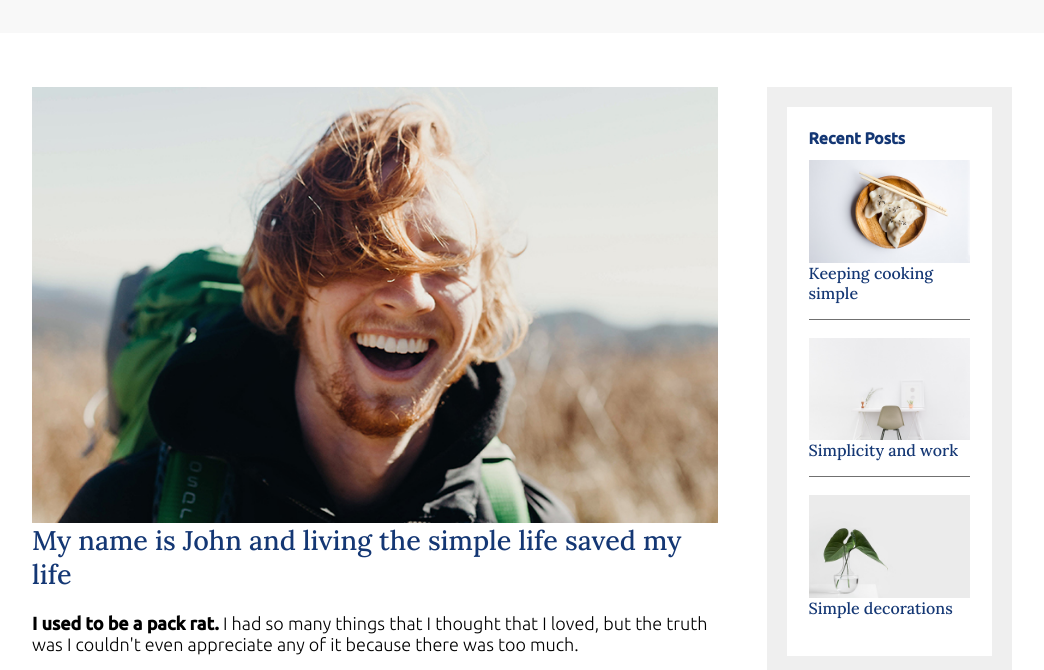
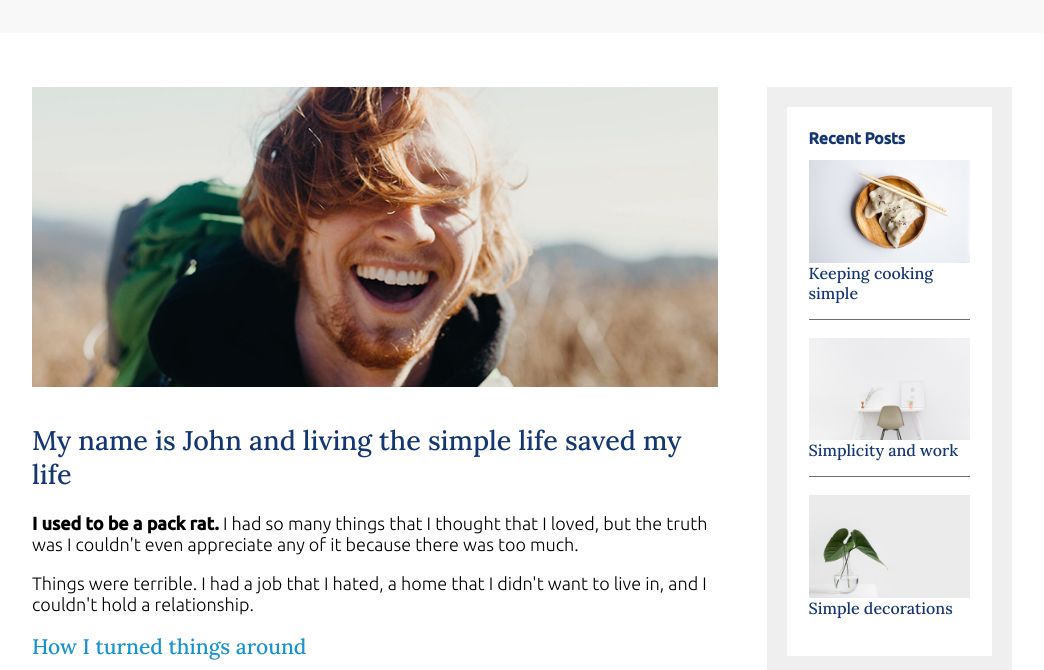
Before and after one commit to salmanseediq/blog, a plain HTML site: page about-me.html in a window 1280 px wide. Shown: the part 114-784 px from the top of the page, without its empty margins (118-1162 px from the left). Drawn offline with Linux system fonts and the light colour scheme.

Commit message:
files changes

```diff
--- a/app.css
+++ b/app.css
@@ -8,6 +8,13 @@ body {
 img {
   max-width: 100%;
   display: block;
+}
+
+.image-full {
+  max-height: 300px;
+  width: 100%;
+  object-fit: cover;
+  margin-bottom: 2em;
 }
 
 /*********TYPOGRAPHY**********/
```
